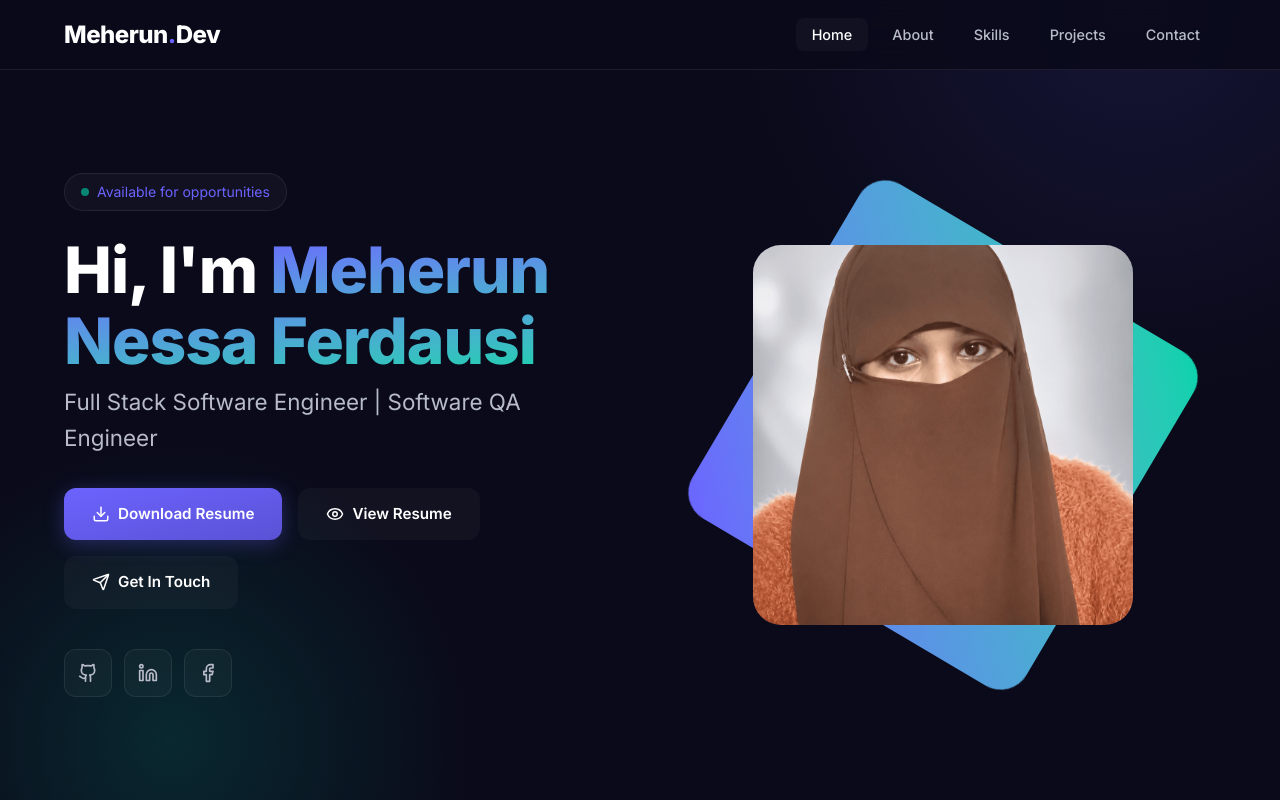
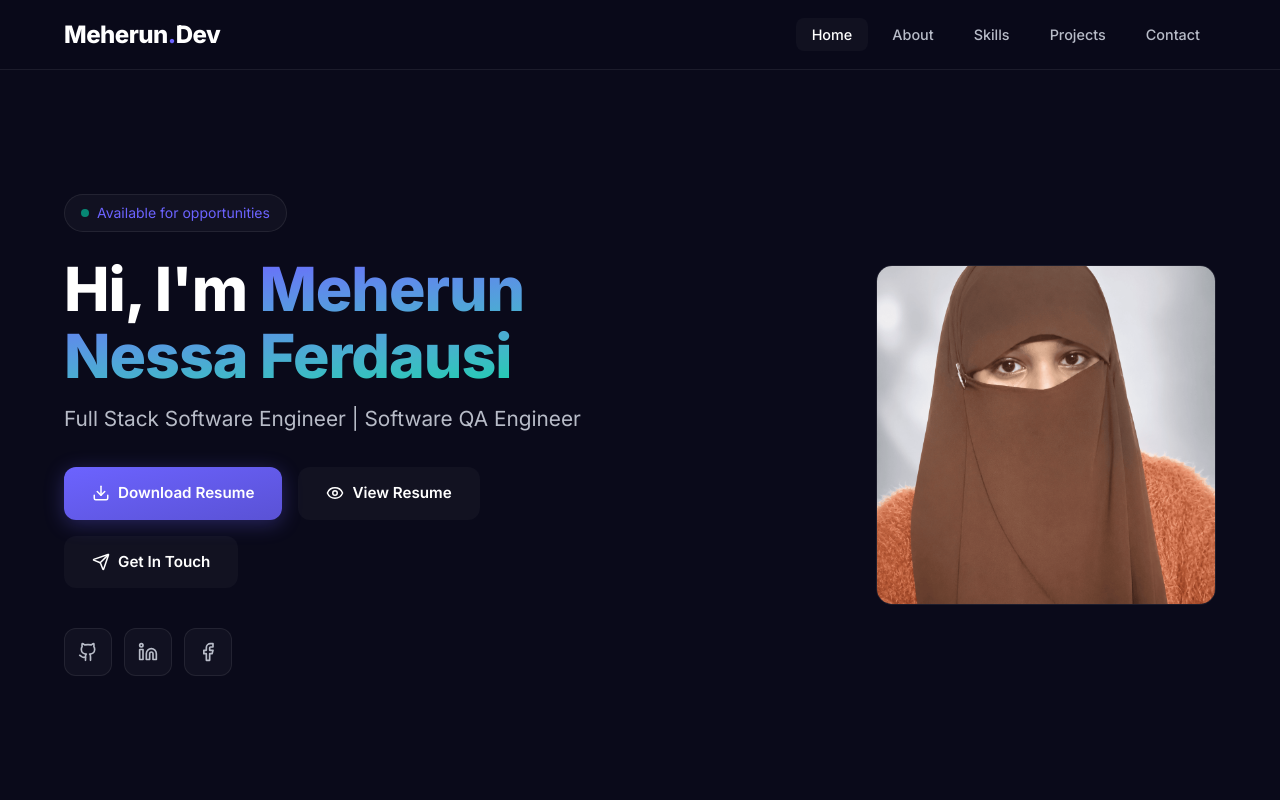
Before and after one commit to meheroon/portfolio, a Next.js app in the folder portfolio-next/: page / in a window 1280 px wide. Shown: the top 800 px of the page. Built offline with nearby package versions, Linux system fonts and the light colour scheme.

Commit message:
Simplify Hero section - remove animations, clean photo layout, more elegant design

```diff
--- a/portfolio-next/components/home/Hero.tsx
+++ b/portfolio-next/components/home/Hero.tsx
@@ -1,7 +1,4 @@
-"use client";
-
 import Image from "next/image";
-import { motion } from "framer-motion";
 import { personalInfo } from "@/lib/data";
 import SocialLinks from "@/components/ui/SocialLinks";
 import Button from "@/components/ui/Button";
@@ -10,31 +7,23 @@ import Link from "next/link";
 
 export default function Hero() {
   return (
-    <section className="min-h-screen flex items-center pt-[70px] relative overflow-hidden">
-      {/* Background Glow */}
-      <div className="absolute top-[-50%] right-[-20%] w-[800px] h-[800px] bg-[radial-gradient(circle,var(--accent-glow)_0%,transparent_70%)] opacity-40 pointer-events-none" />
-      <div className="absolute bottom-[-30%] left-[-10%] w-[600px] h-[600px] bg-[radial-gradient(circle,rgba(0,212,170,0.15)_0%,transparent_70%)] pointer-events-none" />
-
-      <div className="max-w-[1200px] mx-auto px-6 grid grid-cols-1 lg:grid-cols-2 gap-[60px] items-center relative z-10 w-full">
+    <section className="min-h-screen flex items-center pt-[70px]">
+      <div className="max-w-[1200px] mx-auto px-6 grid grid-cols-1 lg:grid-cols-2 gap-16 items-center w-full">
         {/* Content */}
-        <motion.div
-          initial={{ opacity: 0, y: 30 }}
-          animate={{ opacity: 1, y: 0 }}
-          transition={{ duration: 0.8 }}
-        >
+        <div>
           <div className="inline-flex items-center gap-2 px-4 py-2 bg-card-bg border border-border rounded-full text-sm text-accent mb-6">
             <span className="w-2 h-2 bg-accent-secondary rounded-full animate-pulse" />
             Available for opportunities
           </div>
 
-          <h1 className="text-[clamp(2.5rem,5vw,4rem)] font-extrabold leading-[1.1] mb-2 tracking-[-1px]">
+          <h1 className="text-[clamp(2.5rem,5vw,3.8rem)] font-extrabold leading-[1.1] mb-3 tracking-[-1px]">
             Hi, I&apos;m{" "}
             <span className="bg-gradient-to-br from-accent to-accent-secondary bg-clip-text text-transparent">
               {personalInfo.name}
             </span>
           </h1>
 
-          <p className="text-[clamp(1.1rem,2vw,1.4rem)] text-text-secondary mb-8 font-normal">
+          <p className="text-[clamp(1.05rem,2vw,1.3rem)] text-text-secondary mb-8 font-normal max-w-[520px]">
             {personalInfo.heroDesignation}
           </p>
 
@@ -58,27 +47,22 @@ export default function Hero() {
           </div>
 
           <SocialLinks />
-        </motion.div>
+        </div>
 
         {/* Photo */}
-        <motion.div
-          initial={{ opacity: 0, x: 30 }}
-          animate={{ opacity: 1, x: 0 }}
-          transition={{ duration: 0.8, delay: 0.2 }}
-          className="flex justify-center items-center"
-        >
-          <div className="relative w-[380px] h-[380px] max-w-full">
-            <div className="absolute inset-[-4px] bg-gradient-to-br from-accent to-accent-secondary rounded-[30px] z-0 animate-[spin_8s_linear_infinite]" />
+        <div className="flex justify-center lg:justify-end">
+          <div className="w-[340px] h-[340px] rounded-2xl overflow-hidden border border-border">
             <Image
               src={personalInfo.photo}
               alt={personalInfo.name}
-              fill
-              className="object-cover rounded-[28px] relative z-[1] bg-ink-lighter"
+              width={340}
+              height={340}
+              className="w-full h-full object-cover"
               priority
-              sizes="(max-width: 768px) 220px, 380px"
+              sizes="(max-width: 768px) 280px, 340px"
             />
           </div>
-        </motion.div>
+        </div>
       </div>
     </section>
   );
```
